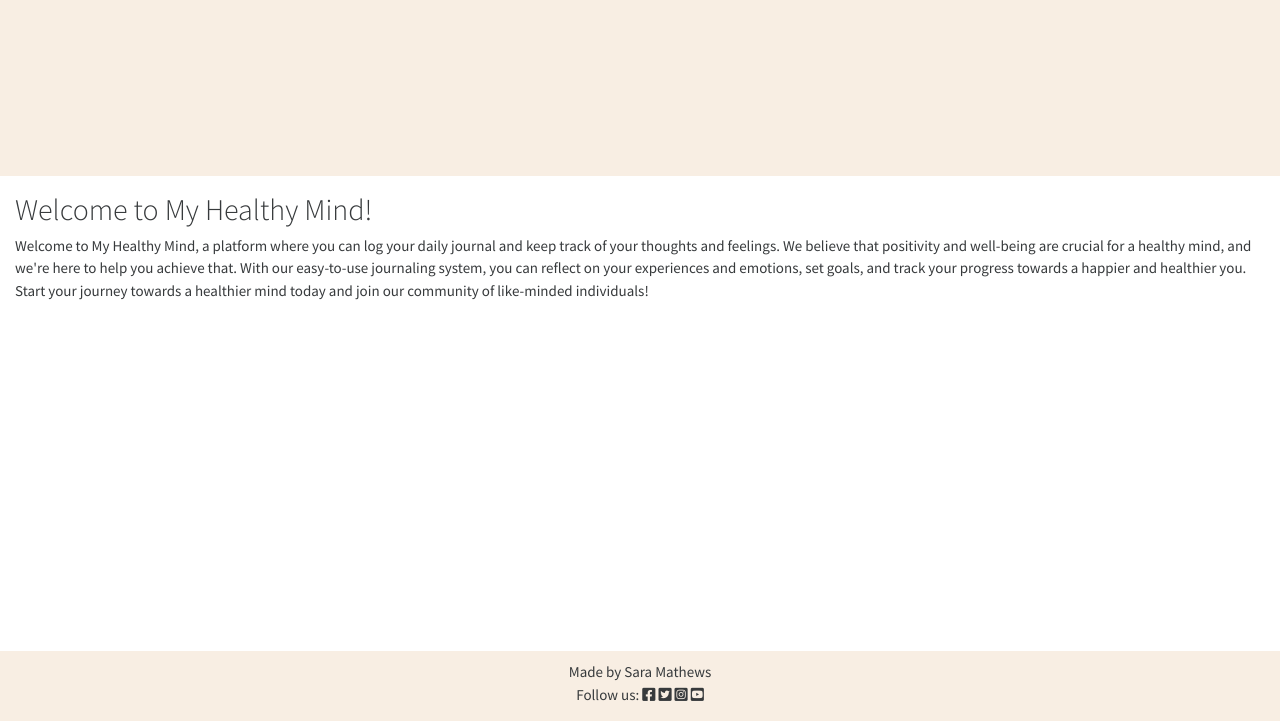
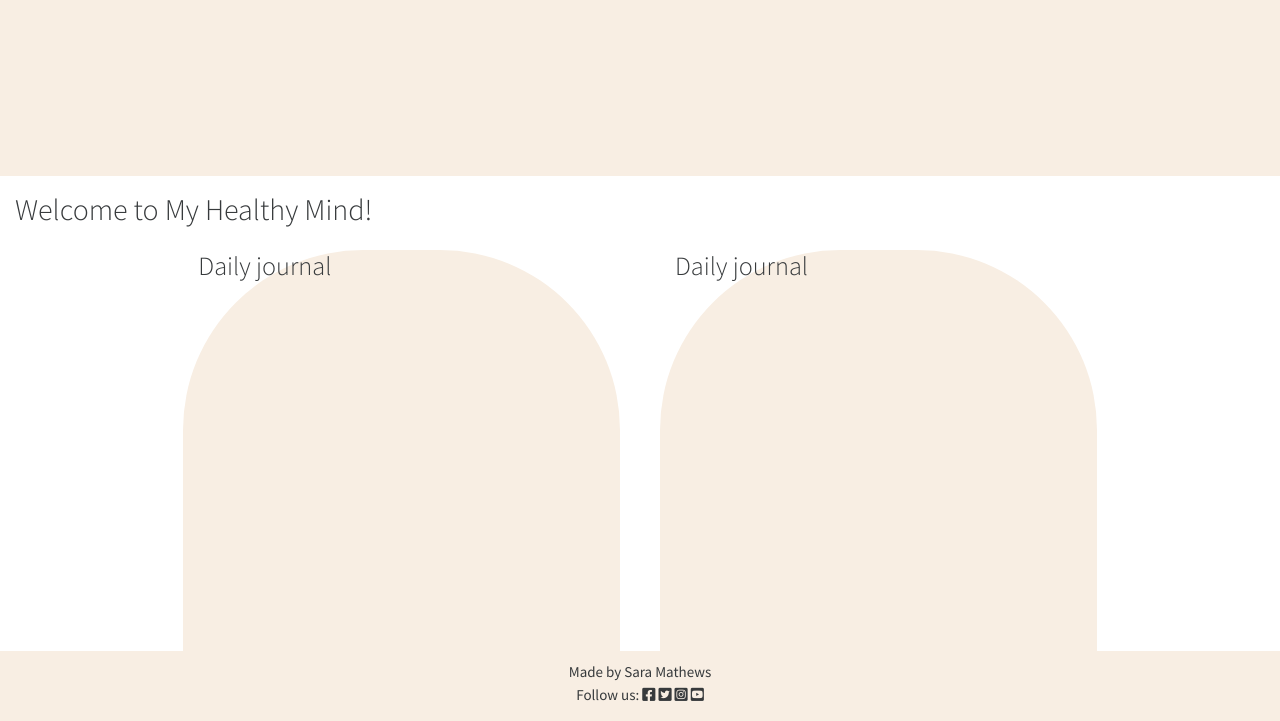
Before and after one commit to SaraMathews/My-Healthy-Mind, a Django app: page / in a window 1280 px wide. Shown: the part 550-1271 px from the top of the page. Run offline with Django 3.2, Linux system fonts and the light colour scheme; some libraries are stand-ins or nearby versions; some web fonts are replaced.

Commit message:
Add content and css styling

```diff
--- a/static/css/style.css
+++ b/static/css/style.css
@@ -42,6 +42,24 @@ body {
     padding: 15px;
 }
 
+.features-one {
+    background-color: #f8eee3;
+    margin-right: 40px;
+    height: 450px;
+    width: 350px;
+    border-top-left-radius: 180px;
+    border-top-right-radius: 180px;
+}
+
+.features-two {
+    background-color: #f8eee3;
+    height: 450px;
+    width: 350px;
+    border-top-left-radius: 180px;
+    border-top-right-radius: 180px;
+
+}
+
 footer {
     height: 70px;
     background-color: #f8eee3;
@@ -59,3 +77,16 @@ footer {
         border-radius: 0;
     }
 }
+
+@media screen and (max-width: 770px) {
+
+    .features-one {
+        margin-right: 0;
+        margin-bottom: 30px;
+    }
+
+    .features-row {
+        margin-left: 20px;
+        margin-right: 20px;
+    }
+}
--- a/templates/base.html
+++ b/templates/base.html
@@ -73,22 +73,17 @@
                             community of like-minded individuals!</p>
                     </div>
                 </div>
-                <div class="col-12 second-column">
+                <div class="col second-column">
                     <div class="box">
                         <h2>Welcome to My Healthy Mind!</h2>
-                        <p>Welcome to My Healthy Mind, a platform where you can log your daily journal and keep track of
-                            your thoughts and
-                            feelings. We believe that positivity and well-being are crucial for a healthy mind, and
-                            we're
-                            here to help you achieve
-                            that. With our easy-to-use journaling system, you can reflect on your experiences and
-                            emotions,
-                            set goals, and track
-                            your progress towards a happier and healthier you. Start your journey towards a healthier
-                            mind
-                            today and join our
-                            community of like-minded individuals!
-
+                    </div>
+                    <div class="row justify-content-center features-row">
+                        <div class="col-md-4 col-sm-6 features-one">
+                            <h3>Daily journal</h3>
+                        </div>
+                        <div class="col-md-4 col-sm-6 features-two">
+                            <h3>Daily journal</h3>
+                        </div>
                     </div>
                 </div>
             </div>
```
